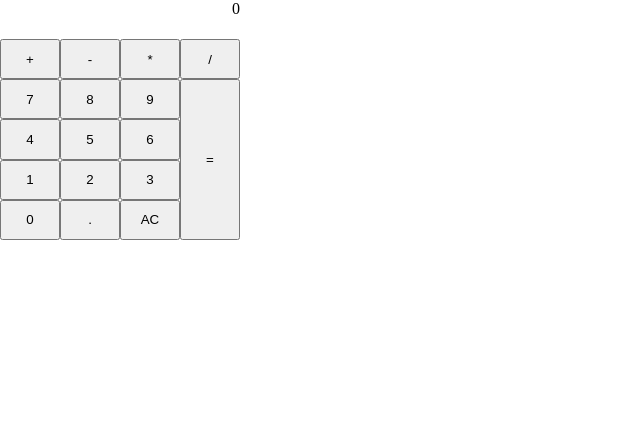
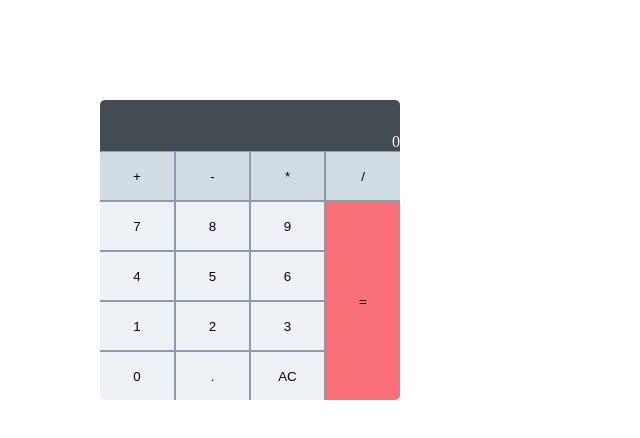
Before and after one commit to NiAlCa/EjerciciosCSSDevelhope, a plain HTML site: page Ejercicio14/start/start.html in a window 1280 px wide. Shown: the whole page, without its empty margins (0-640 px from the left). Drawn offline with Linux system fonts and the light colour scheme.

Commit message:
Subiendo ejercicio 14

```diff
--- a/Ejercicio14/start/start.html
+++ b/Ejercicio14/start/start.html
@@ -6,7 +6,7 @@
     <body>
         <main>
             <section class="calculadora">
-                <p id="resultado">0</p>
+                <div  id="resultado"><p>0</p></div>
                 <button id="suma">+</button>
                 <button id="multiplicacion">*</button>
                 <button id="resta">-</button>
--- a/Ejercicio14/start/style.css
+++ b/Ejercicio14/start/style.css
@@ -1,3 +1,9 @@
+:root{
+    --operation-color: #d2dce4;
+    --number-color: #eff2f5;
+}
+
+
 *{
     padding: 0;
     margin: 0;
@@ -6,8 +12,8 @@
 
 
 .calculadora{
-    width: 30vh;
-    height: 30vh;
+    width: 300px;
+    height: 300px;
     display:grid;
     grid-template-columns: repeat(4, 1fr);
     grid-template-rows: repeat(4 1fr);
@@ -16,15 +22,32 @@
                          "siete ocho nueve igual"
                          "cuatro cinco seis igual"
                          "uno dos tres igual"
-                         "cero punto ac igual"
+                         "cero punto ac igual";
+    border: 0px solid black;
+    border-radius: 5px;
+
+    margin: 100px 100px 100px 100px;
 }
 
 
-
+.calculadora button{
+    border: 1px solid #899dae;
+}
 
 #resultado{
+    background-color: #424c52;
+    color: white;
     grid-area: resultado;
-    text-align: right;
+    display: flex;
+    align-items: flex-end;
+    justify-content: flex-end;
+    border-top-left-radius: 5px;
+    border-top-right-radius: 5px;
+
+}
+
+#suma, #resta, #multiplicacion, #division{
+    background-color: var(--operation-color);
 }
 
 #suma{
@@ -41,6 +64,10 @@
 
 #division{
     grid-area: division;
+}
+
+#uno, #dos, #tres, #cuatro, #cinco, #seis, #siete, #ocho, #nueve, #cero, #punto, #ac{
+    background-color: var(--number-color);
 }
 
 #siete{
@@ -81,6 +108,7 @@
 
 #cero{
     grid-area: cero;
+    border-bottom-left-radius: 5px;
 }
 
 #punto{
@@ -93,4 +121,20 @@
 
 #igual{
     grid-area: igual;
+    background-color: #f77077;
+    border-bottom-right-radius: 5px;
 }
+
+/*Quitando bordes exteriores*/
+#resultado, #division, #igual{
+    border-right: 0px;
+}
+
+#cero, #punto, #ac, #igual{
+    border-bottom: 0px;
+
+}
+
+#cero, #uno, #cuatro, #siete, #suma, #resultado{
+    border-left: 0px;
+}
```
